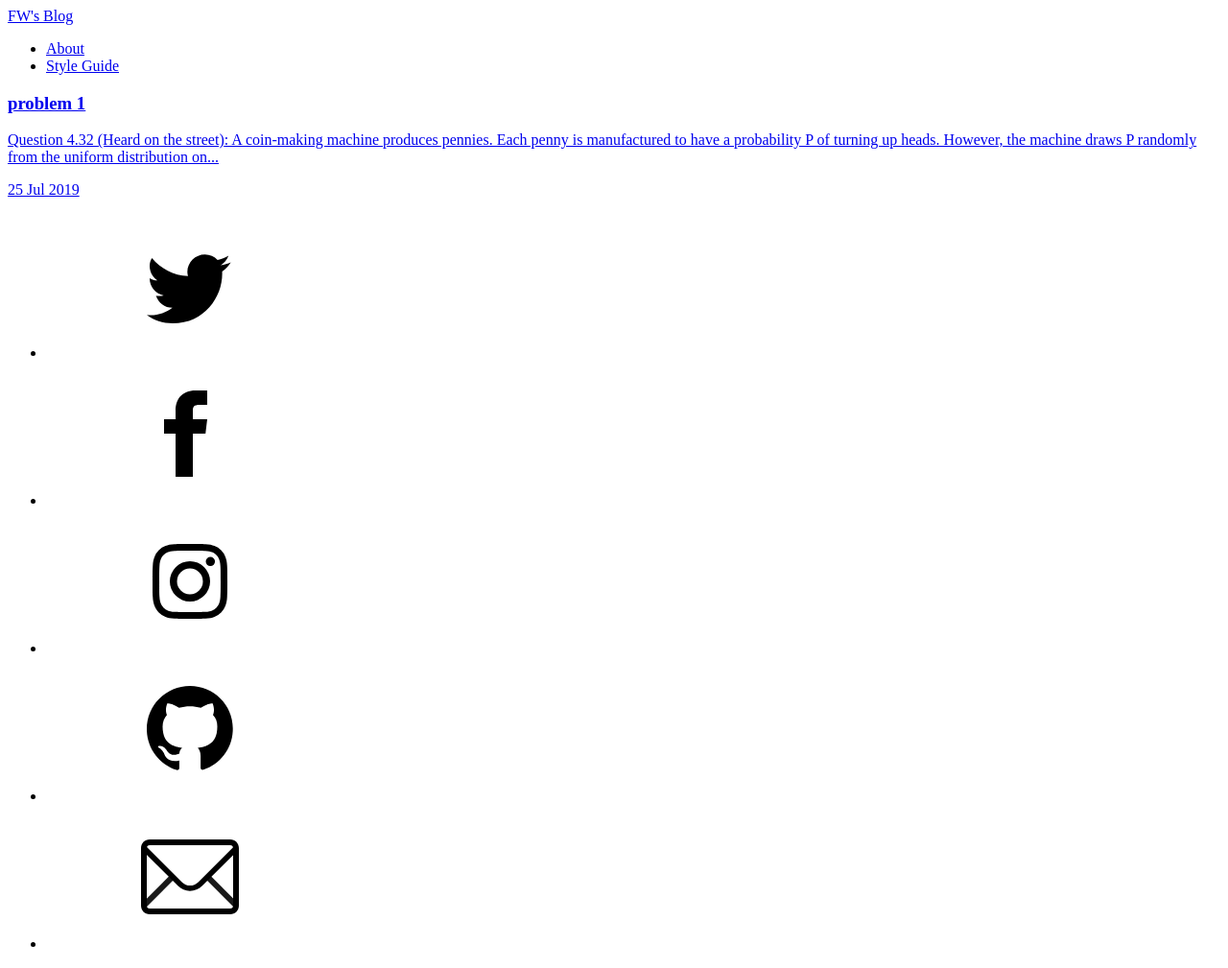
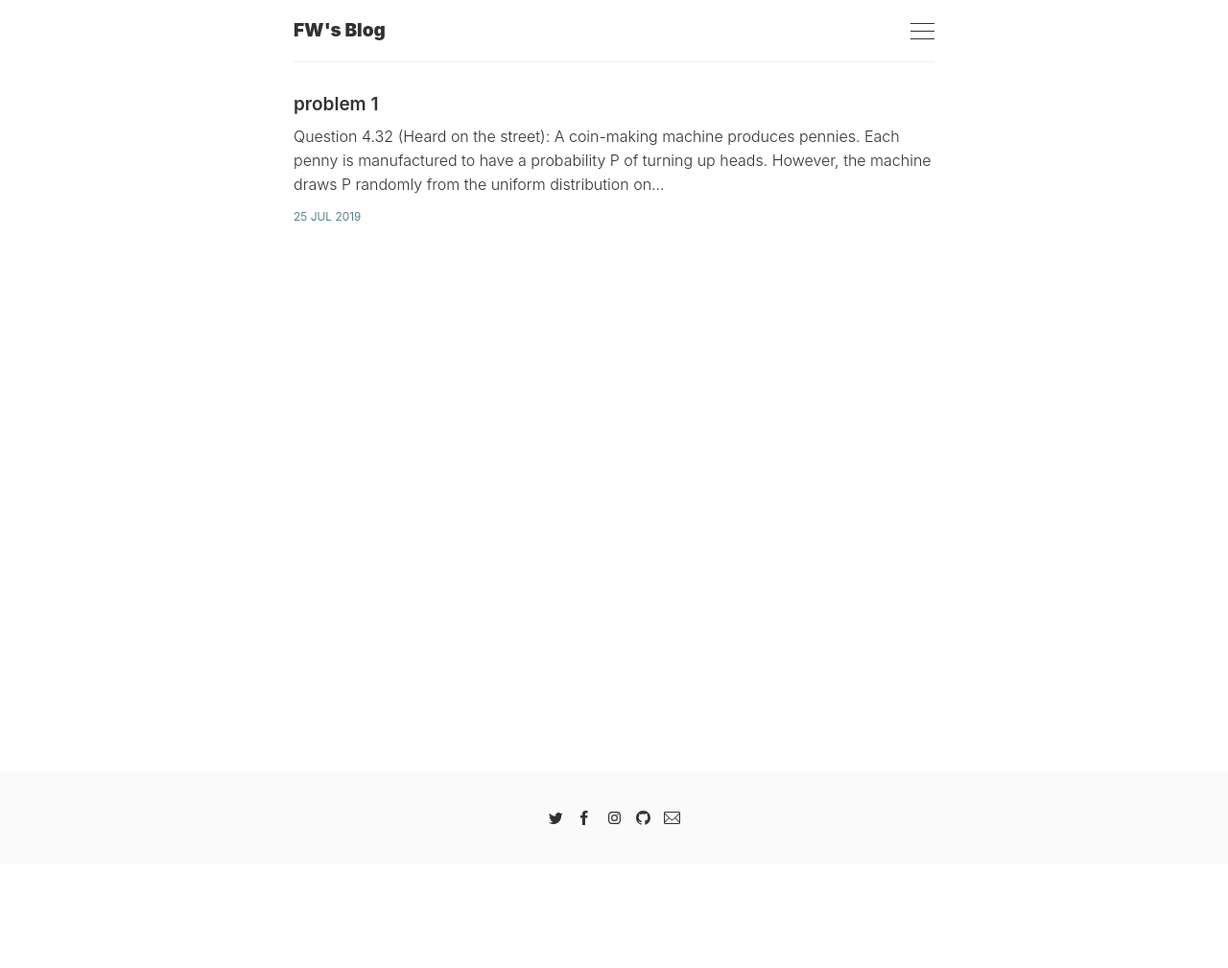
Before and after one commit to fyrepp/fyrepp.github.io, a Jekyll site: the page built from index.html, in a window 1280 px wide. Shown: the whole page at 96% size. Built offline with Jekyll 4.4.1, drawn with Linux system fonts in a browser that asks for light colours; the list of posts is cut into pages by our own code; after the commit the page ends 900 px from its top, so only the background shows below that.

Commit message:
template

```diff
--- a/_includes/head.html
+++ b/_includes/head.html
@@ -1,15 +1,18 @@
-<!DOCTYPE html PUBLIC "-//W3C//DTD HTML 4.01//EN" "http://www.w3.org/TR/html4/strict.dtd">
-<html>
 <head>
-  <meta http-equiv="Content-Type" content="text/html; charset=utf-8">
-  <meta http-equiv="Content-Style-Type" content="text/css">
+  <meta charset='utf-8'>
+  <meta http-equiv='X-UA-Compatible' content='IE=edge'>
+  <meta name='viewport' content='width=device-width, initial-scale=1'>
+
   <title>{% if page.title %}{{ page.title }}{% else %}{{ site.title }}{% endif %}</title>
-  <meta name="Description" content="{% if page.excerpt %}{{ page.excerpt | strip_html | strip_newlines | truncate: 160 }}{% else %}{{ site.description }}{% endif %}">
-  <meta name="Generator" content="Cocoa HTML Writer">
-  <meta name="CocoaVersion" content="1671.5">
-  <style type="text/css">
+  <meta name='description' content="{% if page.excerpt %}{{ page.excerpt | strip_html | strip_newlines | truncate: 160 }}{% else %}{{ site.description }}{% endif %}">
+  <link rel='canonical' href="{{ page.url | replace:'index.html','' | prepend: site.baseurl | prepend: site.url }}">
+  <link rel='alternate' type='application/rss+xml' title='{{ site.title }}' href="{{ '/feed.xml' | prepend: site.baseurl | prepend: site.url }}">
+
+  <style>
+    {% capture inlineCSS %}
+      {% include app.scss %}
+    {% endcapture %}
+
+    {{ inlineCSS | scssify }}
   </style>
 </head>
-<body>
-</body>
-</html>
```
